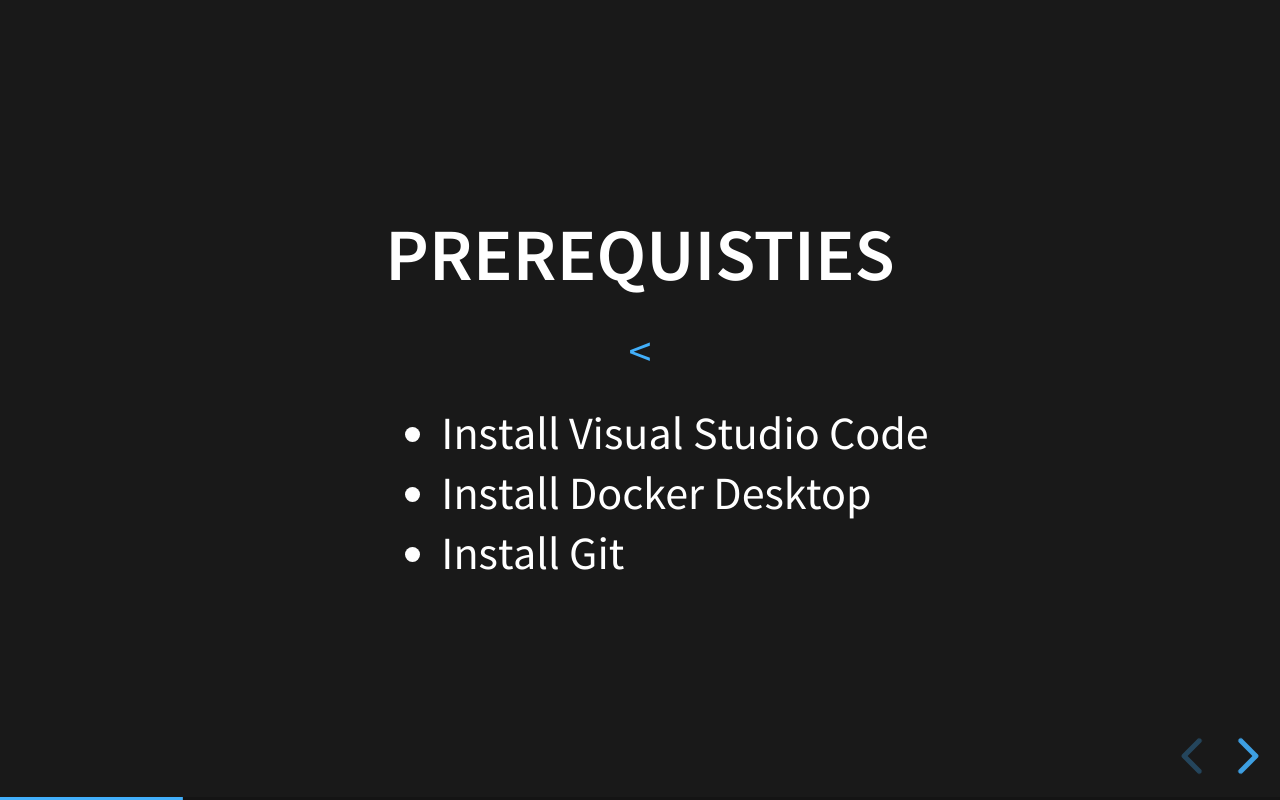
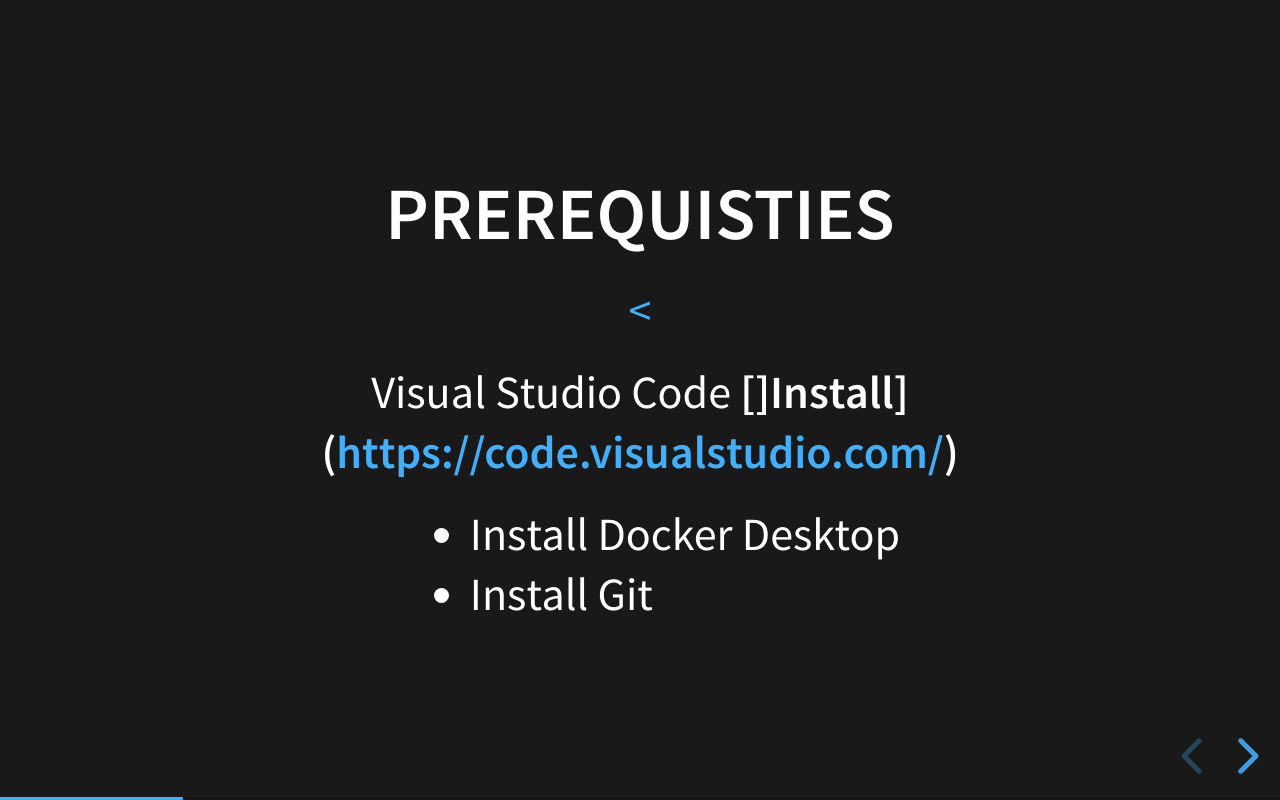
Before and after one commit to carldubois/wwt-gsd_automation-enablement, a plain HTML site: page index.html in a window 1280 px wide. Both pictures are taken after a click on the button "next slide". Drawn offline with nearby package versions, Linux system fonts and the light colour scheme; some packages are replaced by stand-ins of ours.

Commit message:
Deploying to gh-pages from  @ 6a5ee57e4ad88ce655ffe2ad7ef4417c5eab451d 🚀

```diff
--- a/index.html
+++ b/index.html
@@ -14,7 +14,9 @@
   </head>
   <body>
     <div class="reveal">
-      <div class="slides"><section  data-markdown><script type="text/template"># Automation Enablement
+      <div class="slides"><section  data-markdown><script type="text/template">
+
+# Automation Enablement
 
 * [Prerequisties](#/1)
 * [Development Environments - (On Boarding)](#/2)
@@ -28,7 +30,7 @@
 
 [<](#/)
 
-* Install Visual Studio Code
+Visual Studio Code **[]Install](https://code.visualstudio.com/)**
 * Install Docker Desktop
 * Install Git
 </script></section><section  data-markdown><script type="text/template">
```
Also changed, not shown: slides.html (+4 -2 lines).
